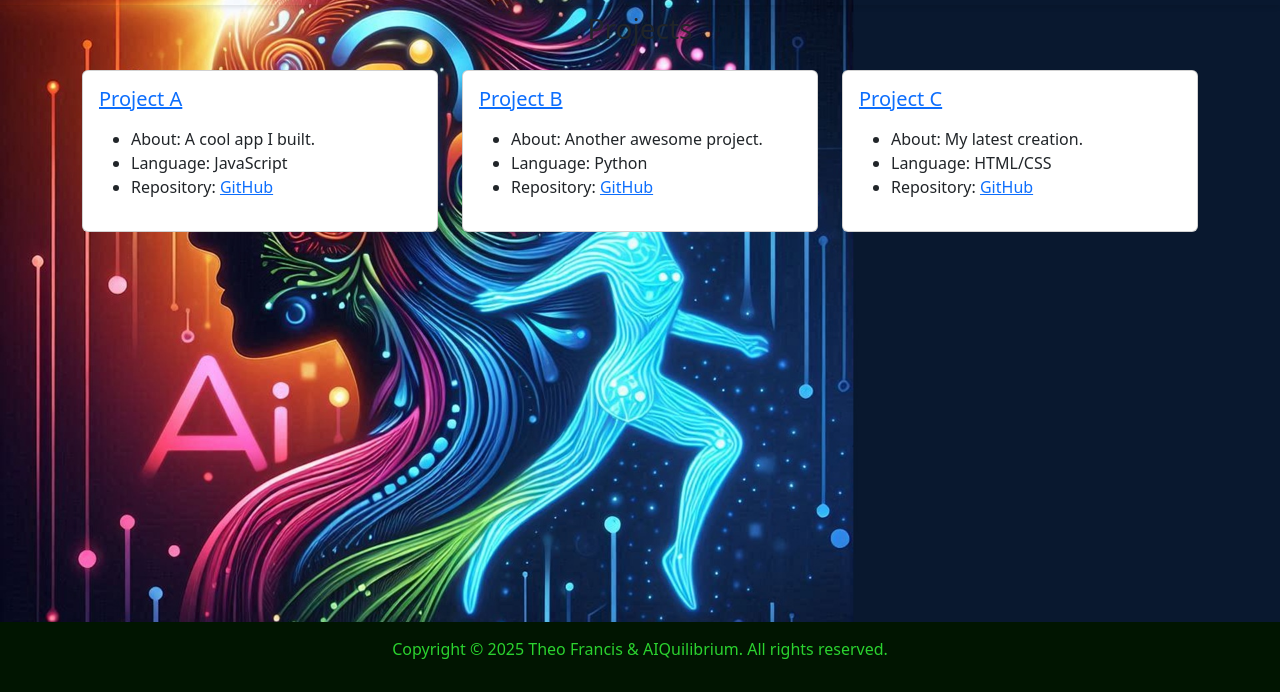
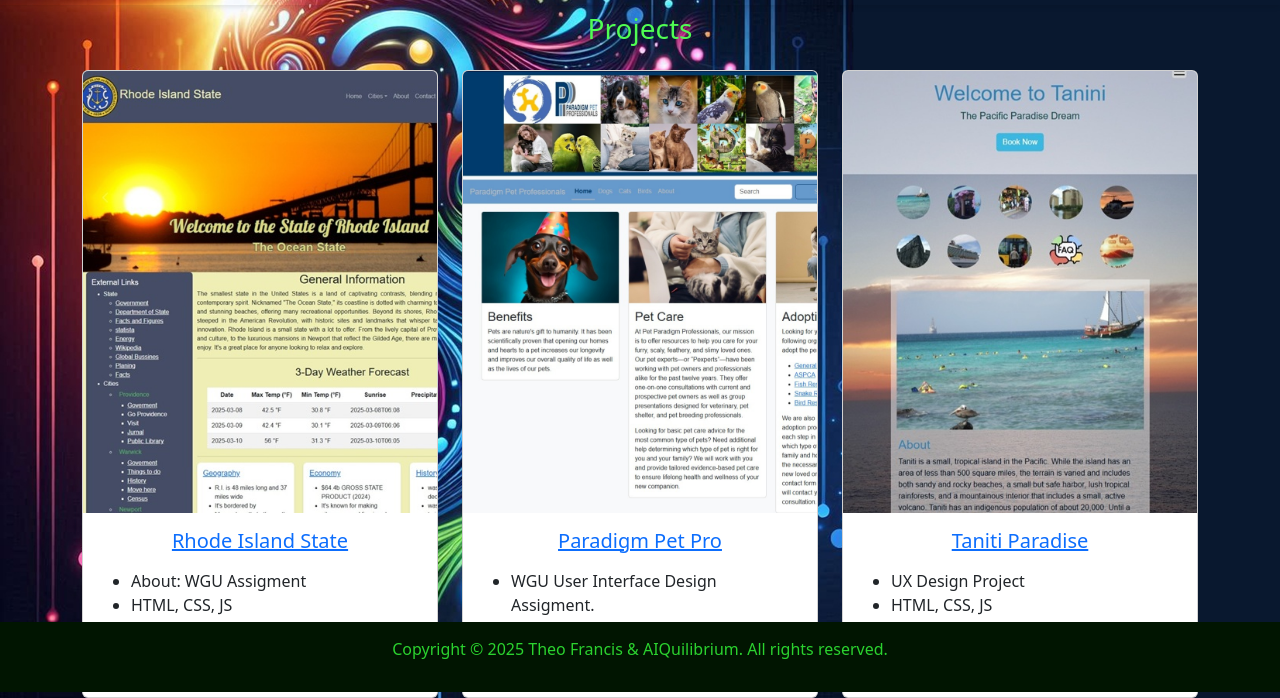
Before and after one commit to theofrancis-dev/theofrancis-dev.github.io, a plain HTML site: page index.html in a window 1280 px wide. Shown: the part 108-806 px from the top of the page. Drawn offline with nearby package versions, Linux system fonts and the light colour scheme.

Commit message:
app cards

```diff
--- a/css/styles.css
+++ b/css/styles.css
@@ -54,7 +54,7 @@ h3 {
 }
 
 h3:hover {
-  text-shadow: 2px 2px 4px grey;
+  text-shadow: 8px 8px 8px var(--background);
 }
 
 /* Optional: Style the cards */
@@ -78,3 +78,7 @@ h3:hover {
   padding : 5px;
   padding: 15px;
 }
+
+#title-projects {
+  color : var(--primary-light);
+}
--- /dev/null
+++ b/img/dimensions-web-preview.txt
@@ -0,0 +1,2 @@
+4:5 = 0.80
+457x571
--- a/index.html
+++ b/index.html
@@ -96,20 +96,21 @@
 
   <main>
     <div class="container">
-      <h3 class="text-center mb-4">Projects</h3>
+      <h3 id="title-projects" class="text-center mb-4">Projects</h3>
       <div class="row row-cols-1 row-cols-md-2 row-cols-lg-3 g-4">
-        <!-- Card 1 -->
+        <!-- State Vista -->
         <div class="col">
           <div class="card feature-card h-100">
+            <img src="./img/rhode-island-preview.jpg" class="card-img-top" alt="Rhode Island State Info">
             <div class="card-body">
-              <h5 class="card-title">
-                <a href="https://www.example.com/project-a" target="_blank">Project A</a>
+              <h5 class="card-title text-center">
+                <a href="https://theofrancis-dev.github.io/statevista/" target="_blank">Rhode Island State</a>
               </h5>
               <p class="card-text">
                 <ul>
-                  <li>About: A cool app I built.</li>
-                  <li>Language: JavaScript</li>
-                  <li>Repository: <a href="https://github.com/your-repo/project-a" target="_blank">GitHub</a></li>
+                  <li>About: WGU Assigment</li>
+                  <li>HTML, CSS, JS</li>
+                  <li>Repository: <a href="https://github.com/theofrancis-dev/statevista" target="_blank">GitHub</a></li>
                 </ul>
               </p>
             </div>
@@ -118,32 +119,35 @@
         <!-- Card 2 -->
         <div class="col">
           <div class="card feature-card h-100">
+            <img src="./img/paradigmpetpro-preview.jpg" class="card-img-top" alt="Paradigm Pet Pro">
             <div class="card-body">
-              <h5 class="card-title">
-                <a href="https://www.example.com/project-b" target="_blank">Project B</a>
+              <h5 class="card-title text-center">
+                <a href="https://theofrancis-dev.github.io/paradigmpetpro/" target="_blank">Paradigm Pet Pro</a>
               </h5>
               <p class="card-text">
                 <ul>
-                  <li>About: Another awesome project.</li>
-                  <li>Language: Python</li>
-                  <li>Repository: <a href="https://github.com/your-repo/project-b" target="_blank">GitHub</a></li>
+                  <li>WGU User Interface Design Assigment.</li>
+                  <li>HTML, CSS, JS</li>
+                  <li>Repository: <a href="https://github.com/theofrancis-dev/paradigmpetpro" target="_blank">GitHub</a></li>
                 </ul>
               </p>
             </div>
           </div>
         </div>
-        <!-- Add more cards as needed -->
+
+        <!-- APP 3, Taniti Paradise -->
         <div class="col">
           <div class="card feature-card h-100">
+            <img src="./img/taniti-preview.jpg" class="card-img-top" alt="Taniti Paradise">
             <div class="card-body">
-              <h5 class="card-title">
-                <a href="https://www.example.com/project-c" target="_blank">Project C</a>
+              <h5 class="card-title text-center">
+                <a href="www.tanitiparadise.online" target="_blank">Taniti Paradise</a>
               </h5>
               <p class="card-text">
                 <ul>
-                  <li>About: My latest creation.</li>
-                  <li>Language: HTML/CSS</li>
-                  <li>Repository: <a href="https://github.com/your-repo/project-c" target="_blank">GitHub</a></li>
+                  <li>UX Design Project</li>
+                  <li>HTML, CSS, JS</li>
+                  <li>Repository: <a href="https://github.com/theofrancis-dev/taniti" target="_blank">GitHub</a></li>
                 </ul>
               </p>
             </div>
```
Also changed, not shown: devtools.html (+1 -1 lines), android-chrome-192x192.png (added), android-chrome-512x512.png (added), apple-touch-icon.png (added), favicon-16x16.png (added), favicon-32x32.png (added), favicon.ico (added), img/paradigmpetpro-preview.jpg (added), img/rhode-island-preview.jpg (added), img/taniti-preview.jpg (added), site.webmanifest (added), 1 other file.
